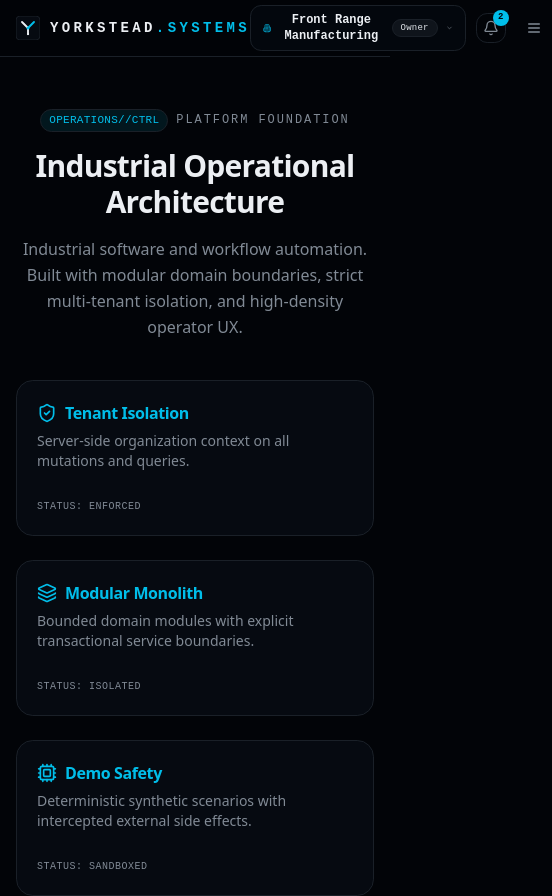
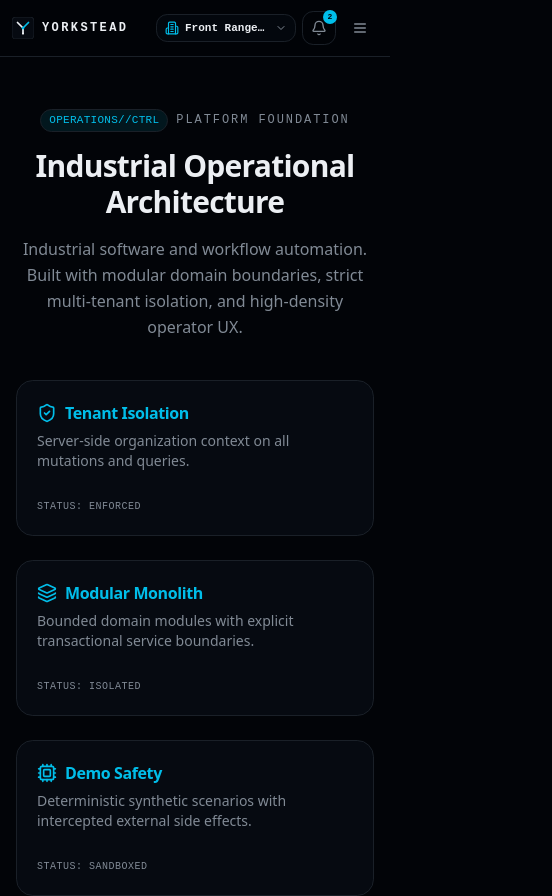
Before and after one commit to 4twentydev/elward-flow, a Next.js app: page / in a window 390 px wide. Shown: the top 896 px of the page, 552 px wide, since content can reach past the window. Built offline with nearby package versions, Linux system fonts and the light colour scheme.

Commit message:
fix(shell): resolve responsive menu breakpoints, dropdown overflow, and mobile org-switcher sizing

```diff
--- a/components/shell/header.tsx
+++ b/components/shell/header.tsx
@@ -25,24 +25,24 @@ export function Header() {
   }, []);
 
   return (
-    <header className="sticky top-0 z-40 w-full border-b border-border bg-background/90 backdrop-blur-md">
-      <div className="mx-auto flex h-14 max-w-7xl items-center justify-between px-4 sm:px-6 lg:px-8">
+    <header className="sticky top-0 z-40 w-full border-b border-border bg-background/95 backdrop-blur-md">
+      <div className="mx-auto flex h-14 max-w-7xl items-center justify-between px-3 sm:px-6 lg:px-8">
         {/* Brand Lockup */}
-        <div className="flex items-center gap-3">
-          <Link href="/" className="inline-flex items-center gap-2.5" aria-label={brand.name}>
-            <YorksteadMark size={24} />
-            <span className="font-mono text-sm font-bold tracking-[0.24em] text-foreground">
-              {brand.wordmark}<span className="text-primary">.{brand.domainSuffix}</span>
+        <div className="flex items-center gap-2 sm:gap-3 shrink-0">
+          <Link href="/" className="inline-flex items-center gap-2" aria-label={brand.name}>
+            <YorksteadMark size={22} />
+            <span className="font-mono text-xs sm:text-sm font-bold tracking-[0.2em] text-foreground">
+              {brand.wordmark}<span className="text-primary hidden sm:inline">.{brand.domainSuffix}</span>
             </span>
-            <span className="hidden border-l border-border pl-3 font-mono text-[9px] uppercase tracking-[0.16em] text-muted-foreground lg:inline-block">
+            <span className="hidden border-l border-border pl-2.5 font-mono text-[9px] uppercase tracking-[0.14em] text-muted-foreground xl:inline-block">
               {brand.systemName}
             </span>
           </Link>
-          <Badge variant="default" className="hidden xl:inline-flex">v{brand.version}</Badge>
+          <Badge variant="default" className="hidden 2xl:inline-flex text-[9px] px-1.5 py-0">v{brand.version}</Badge>
         </div>
 
-        {/* Primary Desktop Navigation */}
-        <nav className="hidden items-center gap-5 md:flex lg:gap-6" aria-label="Main Navigation">
+        {/* Primary Desktop Navigation (Visible on lg+ screens) */}
+        <nav className="hidden items-center gap-4 xl:gap-6 lg:flex" aria-label="Main Navigation">
           <Link href="/jobs" className="text-xs font-mono uppercase tracking-wider text-muted-foreground transition hover:text-foreground">
             Jobs
           </Link>
@@ -77,8 +77,8 @@ export function Header() {
             </button>
 
             {moreOpen && (
-              <div className="absolute right-0 top-full mt-2 w-64 rounded-lg border border-border bg-card/98 p-2 shadow-xl backdrop-blur-md z-50">
-                <div className="px-2 py-1 text-[10px] font-mono uppercase tracking-widest text-muted-foreground border-b border-border mb-1">
+              <div className="absolute right-0 top-full mt-2 w-72 rounded-lg border border-border bg-card/98 p-2.5 shadow-2xl backdrop-blur-md z-50">
+                <div className="px-2 py-1 text-[10px] font-mono uppercase tracking-widest text-muted-foreground border-b border-border mb-1.5">
                   Factory Operations
                 </div>
                 <div className="grid grid-cols-2 gap-1">
@@ -126,7 +126,7 @@ export function Header() {
                   </Link>
                 </div>
 
-                <div className="px-2 py-1 text-[10px] font-mono uppercase tracking-widest text-muted-foreground border-b border-border my-1">
+                <div className="px-2 py-1 text-[10px] font-mono uppercase tracking-widest text-muted-foreground border-b border-border my-1.5">
                   Platform & Tools
                 </div>
                 <div className="grid grid-cols-2 gap-1">
@@ -165,7 +165,7 @@ export function Header() {
         </nav>
 
         {/* Right Shell Controls */}
-        <div className="flex items-center gap-2.5 sm:gap-3">
+        <div className="flex items-center gap-1.5 sm:gap-2.5 shrink-0">
           <OrgSwitcher />
           <NotificationsDrawer />
           <Link
--- a/components/shell/notifications-drawer.tsx
+++ b/components/shell/notifications-drawer.tsx
@@ -15,6 +15,7 @@ interface NotificationItem {
 
 export function NotificationsDrawer() {
   const [open, setOpen] = React.useState(false);
+  const dropdownRef = React.useRef<HTMLDivElement>(null);
   const [notifications, setNotifications] = React.useState<NotificationItem[]>([
     {
       id: "notif_1",
@@ -36,6 +37,7 @@ export function NotificationsDrawer() {
       id: "notif_3",
       title: "Platform Shell Initialized",
       message: "ADR-0002 platform foundation verified and deployed.",
+      link: "/",
       read: true,
       timeAgo: "1h ago",
     },
@@ -47,27 +49,37 @@ export function NotificationsDrawer() {
     setNotifications(notifications.map((n) => ({ ...n, read: true })));
   };
 
+  React.useEffect(() => {
+    function handleClickOutside(event: MouseEvent) {
+      if (dropdownRef.current && !dropdownRef.current.contains(event.target as Node)) {
+        setOpen(false);
+      }
+    }
+    document.addEventListener("mousedown", handleClickOutside);
+    return () => document.removeEventListener("mousedown", handleClickOutside);
+  }, []);
+
   return (
-    <div className="relative">
+    <div className="relative" ref={dropdownRef}>
       <button
         onClick={() => setOpen(!open)}
         aria-label="View Notifications"
-        className="relative rounded-lg border border-border p-1.5 text-muted-foreground transition hover:border-primary/40 hover:text-foreground focus-visible:outline-none focus-visible:ring-2 focus-visible:ring-primary"
+        className="relative rounded-lg border border-border p-2 text-muted-foreground transition hover:border-primary/40 hover:text-foreground focus-visible:outline-none focus-visible:ring-1 focus-visible:ring-primary"
       >
         <Bell className="size-4" />
         {unreadCount > 0 && (
-          <span className="absolute -right-1 -top-1 flex size-4 items-center justify-center rounded-full bg-primary font-mono text-[9px] font-bold text-primary-foreground">
+          <span className="absolute -right-0.5 -top-0.5 flex size-3.5 items-center justify-center rounded-full bg-primary font-mono text-[8px] font-bold text-primary-foreground">
             {unreadCount}
           </span>
         )}
       </button>
 
       {open && (
-        <div className="absolute right-0 top-full mt-2 w-80 rounded-xl border border-border bg-card p-3 shadow-2xl backdrop-blur-md z-50">
+        <div className="absolute right-0 top-full mt-2 w-[calc(100vw-1.5rem)] sm:w-80 max-w-sm rounded-xl border border-border bg-card p-3 shadow-2xl backdrop-blur-md z-50">
           <div className="flex items-center justify-between border-b border-border pb-2">
             <div className="flex items-center gap-2">
               <span className="font-mono text-xs font-semibold text-foreground">Notifications</span>
-              {unreadCount > 0 && <Badge variant="default" className="text-[9px]">{unreadCount} new</Badge>}
+              {unreadCount > 0 && <Badge variant="default" className="text-[9px] px-1 py-0">{unreadCount} new</Badge>}
             </div>
             {unreadCount > 0 && (
               <button
--- a/components/shell/org-switcher.tsx
+++ b/components/shell/org-switcher.tsx
@@ -12,6 +12,7 @@ interface OrgOption {
 
 export function OrgSwitcher() {
   const [open, setOpen] = React.useState(false);
+  const dropdownRef = React.useRef<HTMLDivElement>(null);
   const [orgs] = React.useState<OrgOption[]>([
     { id: "org_synth_1", name: "Front Range Manufacturing", role: "Owner" },
     { id: "org_synth_2", name: "Summit Facility Services", role: "Manager" },
@@ -21,23 +22,37 @@ export function OrgSwitcher() {
 
   const activeOrg = orgs.find((o) => o.id === activeOrgId) || orgs[0];
 
+  React.useEffect(() => {
+    function handleClickOutside(event: MouseEvent) {
+      if (dropdownRef.current && !dropdownRef.current.contains(event.target as Node)) {
+        setOpen(false);
+      }
+    }
+    document.addEventListener("mousedown", handleClickOutside);
+    return () => document.removeEventListener("mousedown", handleClickOutside);
+  }, []);
+
   return (
-    <div className="relative">
+    <div className="relative" ref={dropdownRef}>
       <button
         onClick={() => setOpen(!open)}
         aria-label="Switch Active Organization"
-        className="flex items-center gap-2 rounded-lg border border-border bg-card/60 px-3 py-1.5 text-xs font-medium text-foreground transition hover:border-primary/40 hover:bg-card focus-visible:outline-none focus-visible:ring-2 focus-visible:ring-primary"
+        className="flex max-w-[140px] sm:max-w-[220px] items-center gap-1.5 sm:gap-2 rounded-lg border border-border bg-card/60 px-2 sm:px-2.5 py-1.5 text-xs font-medium text-foreground transition hover:border-primary/40 hover:bg-card focus-visible:outline-none focus-visible:ring-1 focus-visible:ring-primary"
       >
-        <Building2 className="size-3.5 text-primary" />
-        <span className="font-mono text-xs font-semibold">{activeOrg.name}</span>
-        <Badge variant="secondary" className="text-[9px]">{activeOrg.role}</Badge>
-        <ChevronDown className="size-3 text-muted-foreground" />
+        <Building2 className="size-3.5 text-primary shrink-0" />
+        <span className="font-mono text-[11px] sm:text-xs font-semibold truncate">
+          {activeOrg.name}
+        </span>
+        <Badge variant="secondary" className="hidden md:inline-flex text-[9px] px-1 py-0 shrink-0">
+          {activeOrg.role}
+        </Badge>
+        <ChevronDown className="size-3 text-muted-foreground shrink-0" />
       </button>
 
       {open && (
-        <div className="absolute right-0 top-full mt-2 w-64 rounded-xl border border-border bg-card p-1.5 shadow-xl backdrop-blur-md z-50">
-          <div className="px-2 py-1 font-mono text-[9px] uppercase tracking-wider text-muted-foreground">
-            Organizations
+        <div className="absolute right-0 top-full mt-2 w-64 rounded-xl border border-border bg-card p-1.5 shadow-2xl backdrop-blur-md z-50">
+          <div className="px-2 py-1 font-mono text-[9px] uppercase tracking-wider text-muted-foreground border-b border-border mb-1">
+            Switch Organization
           </div>
           {orgs.map((org) => (
             <button
@@ -46,13 +61,15 @@ export function OrgSwitcher() {
                 setActiveOrgId(org.id);
                 setOpen(false);
               }}
-              className="flex w-full items-center justify-between rounded-lg px-2.5 py-2 text-left text-xs font-medium transition hover:bg-accent hover:text-accent-foreground"
+              className={`flex w-full items-center justify-between rounded-lg px-2.5 py-2 text-left text-xs font-medium transition hover:bg-accent hover:text-accent-foreground ${
+                org.id === activeOrgId ? "bg-primary/10 text-primary" : ""
+              }`}
             >
-              <div className="flex flex-col">
-                <span className="font-mono text-xs text-foreground">{org.name}</span>
-                <span className="font-mono text-[10px] text-muted-foreground">{org.role}</span>
+              <div className="flex flex-col truncate pr-2">
+                <span className="font-mono text-xs text-foreground font-semibold truncate">{org.name}</span>
+                <span className="font-mono text-[10px] text-muted-foreground">Role: {org.role}</span>
               </div>
-              {org.id === activeOrgId && <Check className="size-3.5 text-primary" />}
+              {org.id === activeOrgId && <Check className="size-3.5 text-primary shrink-0" />}
             </button>
           ))}
         </div>
```
Also changed, not shown: components/shell/mobile-nav.tsx (+14 -11 lines).
